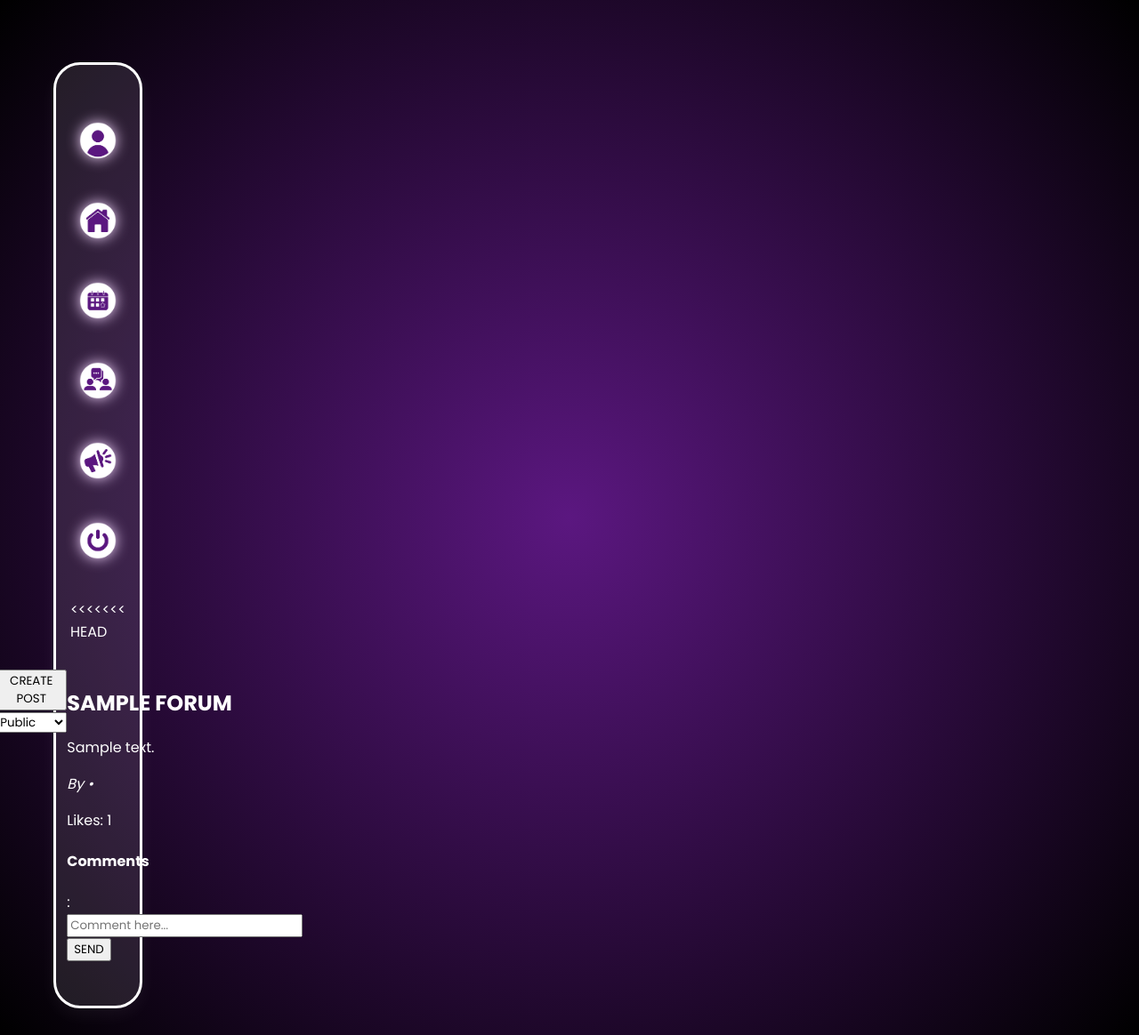
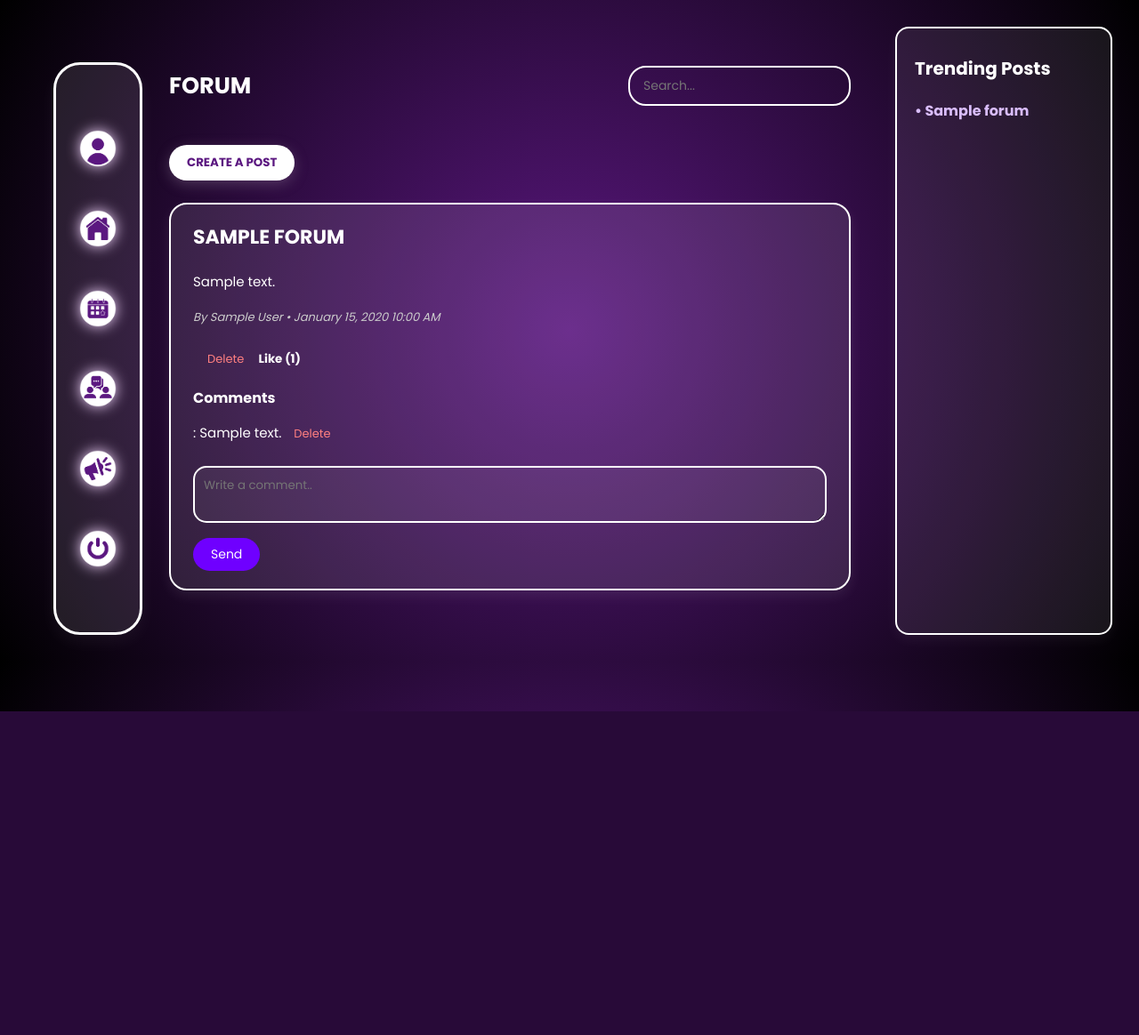
Before and after one commit to kathlvn/alumnimnida, a Django app: page /forum/ in a window 1280 px wide. Shown: the whole page at 89% size. After the commit the page ends 800 px from the top, so only its background shows below. Run offline with Django 5.2, Linux system fonts and the light colour scheme; a user stored in the database is signed in; tables that the repository leaves empty hold one stand-in row (values such as "Sample post").

Commit message:
chenelens

```diff
--- a/core/templates/core/forum.html
+++ b/core/templates/core/forum.html
@@ -20,53 +20,6 @@
             <a href="{% url 'updates' %}"><img src="{% static 'img/updates_icon.png' %}" alt="Updates"></a>
             <a href="{% url 'logout' %}"><img src="{% static 'img/logout_icon.png' %}" alt="Logout"></a>
         </nav>
-<<<<<<< HEAD
-    </header>
-
-    <div class="container">
-        <h1>FORUM POSTS</h1>
-
-        <div class="top-bar">
-            <button id="createPostBtn">CREATE POST</button>
-            <select id="filterSelect">
-                <option value="public">Public</option>
-                <option value="private">Private</option>
-                <option value="batch">By Batch</option>
-            </select>
-        </div>
-
-        <!-- Posts Container -->
-        <div id="postsContainer">
-            {% for post in posts %}
-            <div class="post">
-                <h2>{{ post.title|upper }}</h2>
-                <p>{{ post.content }}</p>
-                <p><i>By <strong>{{ post.author.get_full_name }}</strong> • {{ post.created_at }}</i></p>
-                <p>Likes: {{ post.likes.count }}</p>
-
-                <div class="comments">
-                    <h4>Comments</h4>
-                    {% for comment in post.comments.all %}
-                        <div>
-                            <strong>{{ comment.author.get_full_name }}</strong>: {{ comment.text }}
-                        </div>
-                    {% endfor %}
-                    <form method="post" action="{% url 'comment_post' post.id %}">
-                        {% csrf_token %}
-                        <input type="text" name="comment" placeholder="Comment here...">
-                        <button type="submit">SEND</button>
-                    </form>
-                </div>
-            </div>
-            {% endfor %}
-        </div>
-    </div>
-
-    <!-- Modal -->
-    <div id="postModal" class="modal">
-        <div class="modal-content">
-            <form method="post" action="{% url 'forum_create' %}">
-=======
     </div>
 
     <!-- Main content -->
@@ -82,11 +35,10 @@
         <div class="forum-post" id="post-{{ post.id }}">
             <h3><strong>{{ post.title|upper }}</strong></h3>
             <p>{{ post.content }}</p>
-            <p><em>By {{ post.author.get_full_name }} • {{ post.date_posted|date:"F j, Y g:i A" }}</em></p>
+            <p><em>By {{ post.author.full_name }} • {{ post.date_posted|date:"F j, Y g:i A" }}</em></p>
 
             {% if post.author == request.user or request.user.is_staff %}
             <form method="POST" style="display: inline;">
->>>>>>> 5af7aac071842ff87e111229b160c4a2f5f4febf
                 {% csrf_token %}
                 <input type="hidden" name="delete_post" value="{{ post.id }}">
                 <button type="submit" class="delete-link" onclick="return confirm('Are you sure you want to delete this post?');">Delete</button>
```
Also changed, not shown: core/templates/base.html (+5 -4 lines).
